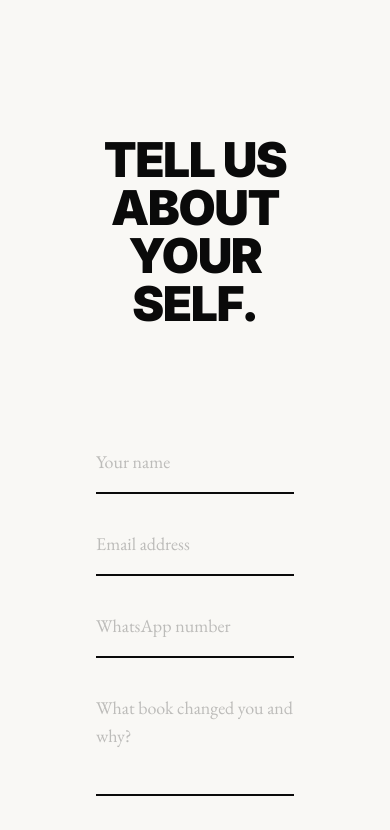
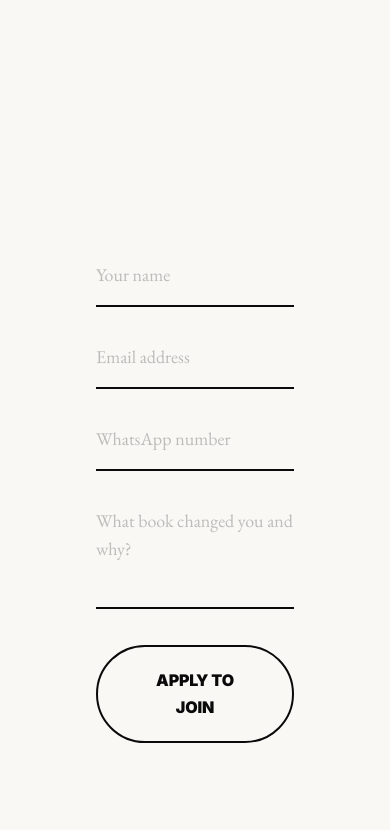
Before and after one commit to Efe-Onoh/its-a-secret-book-club, a Next.js app: page / in a window 390 px wide. Shown: the part 6200-7030 px from the top of the page. Built offline with nearby package versions, Linux system fonts and the light colour scheme.

Commit message:
fix: mobile form issue

```diff
--- a/app/page.tsx
+++ b/app/page.tsx
@@ -369,52 +369,10 @@ function JoinIntro() {
   );
 }
 
-// function JoinFormSection() {
-//   return (
-//     <section id="join-form" className="snap-section flex flex-col items-center justify-center px-8 md:px-24 py-16" style={{ background: "var(--color-join-bg)", color: "var(--color-join-ink)" }}>
-//       <div className="w-full flex flex-col items-center">
-//         <h3
-//           className="font-display uppercase leading-none mb-10"
-//           style={{
-//             fontSize: "clamp(36px, 6vw, 72px)",
-//             letterSpacing: "-0.03em",
-//           }}
-//         >
-//           Tell us about yourself.
-//         </h3>
-//         <JoinForm />
-//       </div>
-//     </section>
-//   );
-// }
 function JoinFormSection() {
   return (
-    <section
-      id="join-form"
-      className="snap-section flex flex-col md:flex-row items-center px-8 md:px-16 py-16 gap-10 md:gap-20"
-      style={{ background: "var(--color-join-bg)", color: "var(--color-join-ink)" }}
-    >
-      {/* Left — heading, full width on mobile, half on desktop */}
-      <div className="w-full md:w-1/2 flex items-center justify-center">
-        <h3
-          className="font-display uppercase leading-none text-center md:text-left"
-          style={{
-            fontSize: "clamp(48px, min(10vw, 10vh), 160px)",
-            letterSpacing: "-0.03em",
-          }}
-        >
-          TELL US
-          <br />
-          ABOUT
-          <br />
-          YOUR
-          <br />
-          SELF.
-        </h3>
-      </div>
-
-      {/* Right — form, full width on mobile, half on desktop */}
-      <div className="w-full md:w-1/2">
+    <section id="join-form" className="snap-section flex flex-col items-center justify-center px-8 md:px-24 py-16" style={{ background: "var(--color-join-bg)", color: "var(--color-join-ink)" }}>
+      <div className="w-full flex flex-col items-center">
         <JoinForm />
       </div>
     </section>
```
